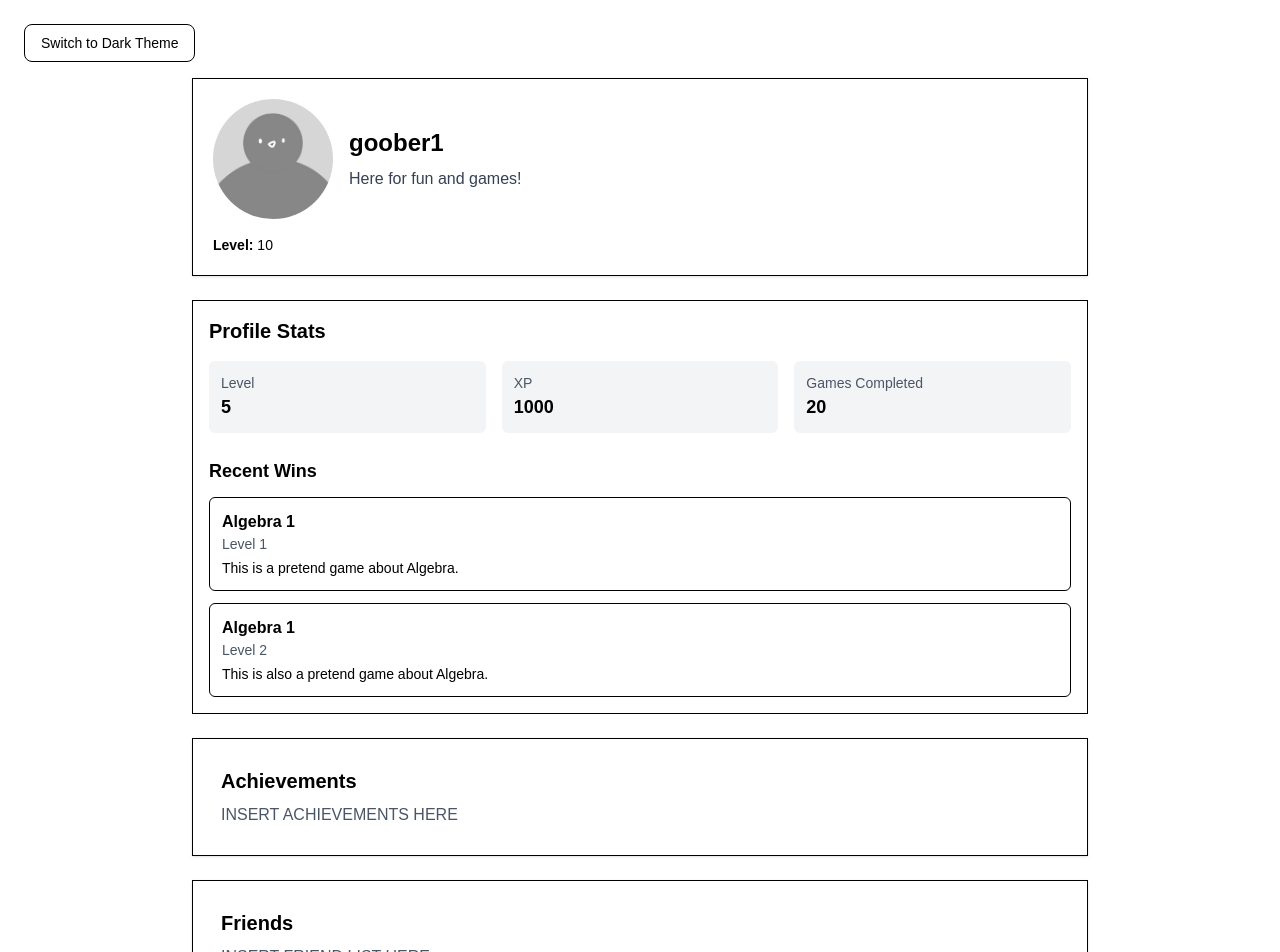
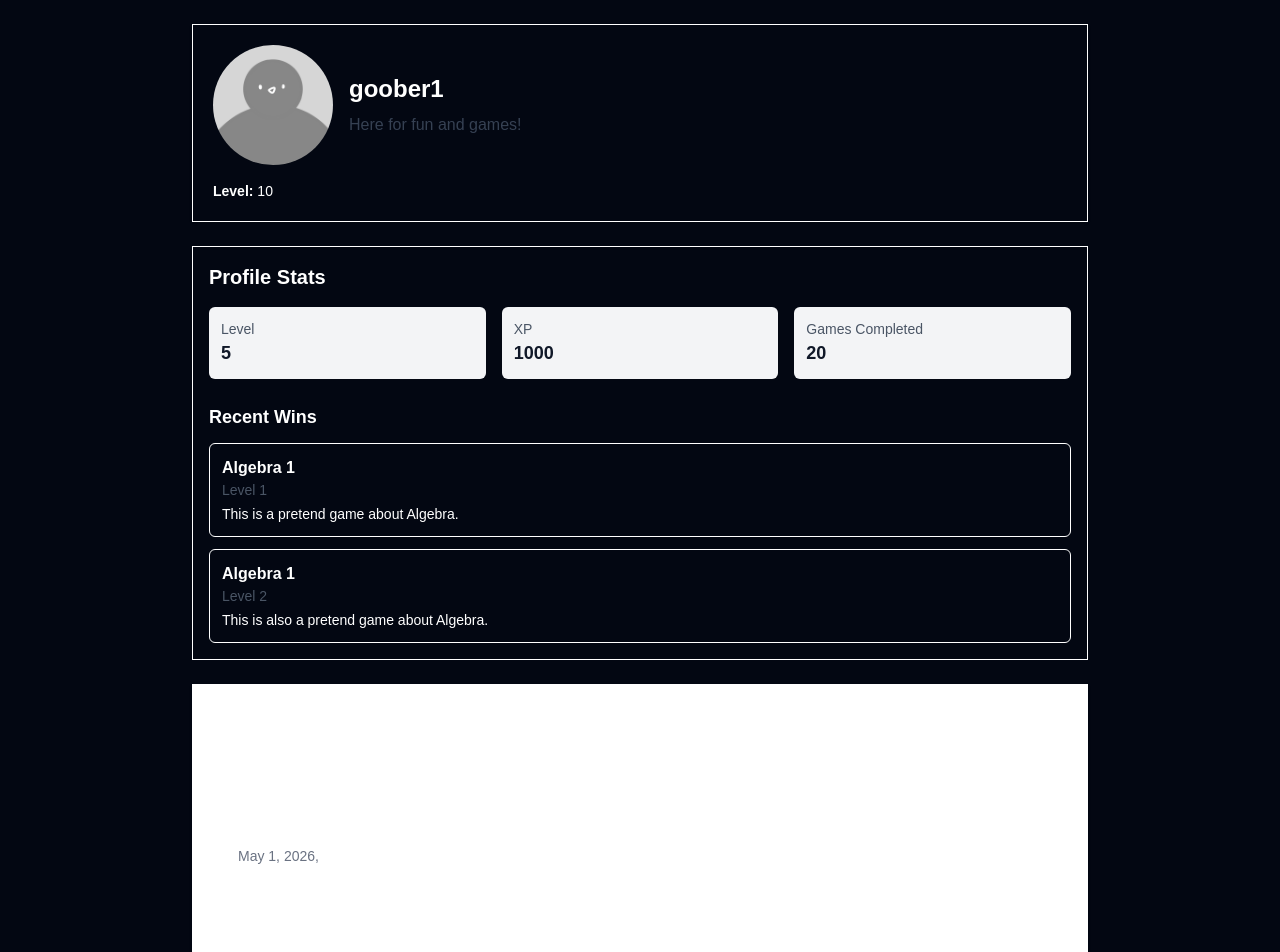
Before and after one commit to CalvinHoover/cool-math-game, a Next.js app: page /profile in a window 1280 px wide. Shown: the top 952 px of the page. Built offline with nearby package versions, Linux system fonts and the light colour scheme.

Commit message:
FEAT: Added MatchHistory.tsx and edited app/profile/page.tsx to make it show up on the profile UI. Temporarily disabled ThemeToggle button for easier development.

```diff
--- a/src/app/profile/page.tsx
+++ b/src/app/profile/page.tsx
@@ -21,6 +21,8 @@ import ThemeToggleWrapper from "@/features/profile/components/ThemeToggleWrapper
 import "./Profile.css"
 import ProfileStats from "@/features/profile/components/ProfileStats";
 import RecentWinCard from "@/features/profile/components/ProfileStats";
+import MatchHistoryList from "@/features/profile/components/MatchHistory";
+import { M_PLUS_1 } from "next/font/google";
 
 const testStats = {
   level: 5,
@@ -43,6 +45,23 @@ const testStats = {
     }
   ]
 }
+
+const testMatchHistory = [
+  {
+    id: 1,
+    topic: "Algebra",
+    level: 3,
+    result: "Won" as const,
+    completedOn: "May 1, 2026,"
+  },
+  {
+    id: 2,
+    topic: "Algebra",
+    level: 4,
+    result: "Won" as const,
+    completedOn: "May 2, 2026,"
+  }
+]
 export default function ProfilePage() {
   const profile = testPublicProfiles[0]; // using goober1 for now
 
@@ -52,6 +71,8 @@ export default function ProfilePage() {
         <ProfileHeader profile={profile} />
 
         <ProfileStats stats={testStats} />
+
+        <MatchHistoryList matches={testMatchHistory} />
 
         {/* <section className="border bg-white p-7 shadow-sm dark:border-gray-700 dark:bg-gray-900">
           <h2 className="text-xl font-bold">Recently Played</h2>
--- /dev/null
+++ b/src/features/profile/components/MatchHistory.tsx
@@ -0,0 +1,40 @@
+import type { PastMatch } from "../types";
+
+type MatchHistoryProps = {
+    matches: PastMatch[];
+};
+
+export default function MatchHistoryList ({
+    matches,
+}: MatchHistoryProps) {
+    return (
+        <section className="border bg-white p-7 shadow-sm dark:border-gray-700 dark:bg-gray-900">
+            <h2 className ="text-xl font-bold"> Match History </h2>
+
+            <div className="mt-4 space-y-3">
+                {matches.map((match) => (
+                    <div
+                        key={match.id}
+                        className="border p-4 dark:border-gray-700"
+                    >
+                        <p className="font-semibold">
+                            {match.topic}
+                        </p>
+
+                        <p>
+                            Level: {match.level}
+                        </p>
+
+                        <p>
+                            Result: {match.result}
+                        </p>
+
+                        <p className="text-sm text-gray-500">
+                            {match.completedOn}
+                        </p>
+                    </div>
+                ))}
+            </div>
+        </section>
+    )
+}
--- a/src/features/profile/components/ProfileStats.tsx
+++ b/src/features/profile/components/ProfileStats.tsx
@@ -9,7 +9,7 @@ type ProfileStatsProps = {
       <section className="border p-4">
         <h2 className="mb-4 text-xl font-semibold">Profile Stats</h2>
 
-        <div className="grid grid-cols-3 gap-4">
+        <div className="text-gray-900 grid grid-cols-3 gap-4">
           <Stat label="Level" value={stats.level} />
           <Stat label="XP" value={stats.xp} />
           <Stat label="Games Completed" value={stats.gamesCompleted} />
--- a/src/features/profile/components/ThemeToggleWrapper.tsx
+++ b/src/features/profile/components/ThemeToggleWrapper.tsx
@@ -10,7 +10,7 @@ interface ThemeToggleWrapperProps {
 }
 
 export default function ThemeToggleWrapper({ children }: ThemeToggleWrapperProps) {
-  const [isDark, setIsDark] = useState(false);
+  const [isDark, setIsDark] = useState(true);
 
   return (
     <main
@@ -18,11 +18,11 @@ export default function ThemeToggleWrapper({ children }: ThemeToggleWrapperProps
         isDark ? "dark bg-gray-950 text-white" : "bg-white text-black"
       }`}
     >
-      <button
+      {/* <button
         onClick={() => setIsDark(!isDark)}
         className="mb-4 rounded-lg border px-4 py-2 text-sm dark:border-gray-600 dark:bg-gray-800 dark:text-white">
         {isDark ? "Switch to Light Theme" : "Switch to Dark Theme"}
-      </button>
+      </button> */}
       {children}
     </main>
   );
--- a/src/features/profile/types.ts
+++ b/src/features/profile/types.ts
@@ -50,3 +50,12 @@ export interface ProfileSettings {
     displayName?: string; // different from username, which is hard-logged into the database
     bio?: string;
 }
+
+// for individual match history entries
+export interface PastMatch {
+    id: number;
+    level: number;
+    topic: string;
+    result: "Won" | "Lost";
+    completedOn: string;
+}
```
